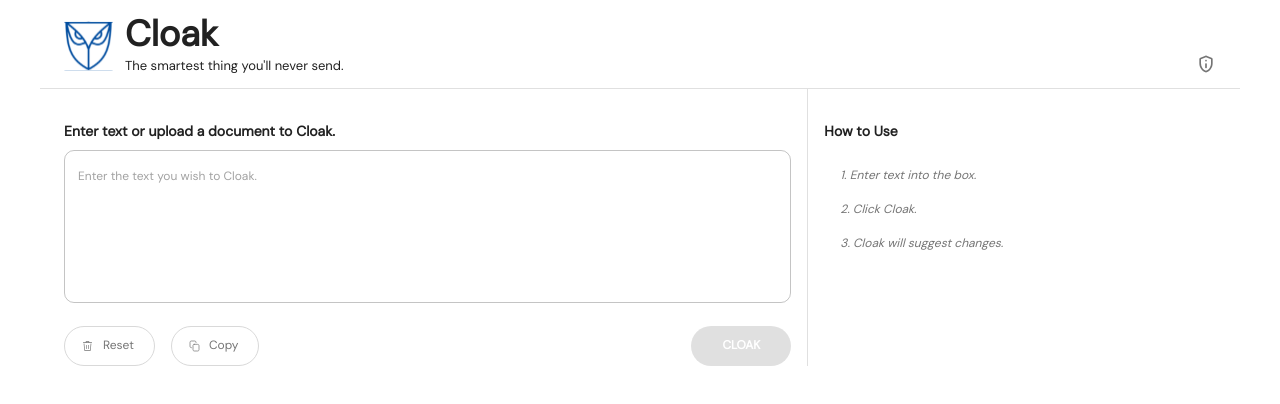
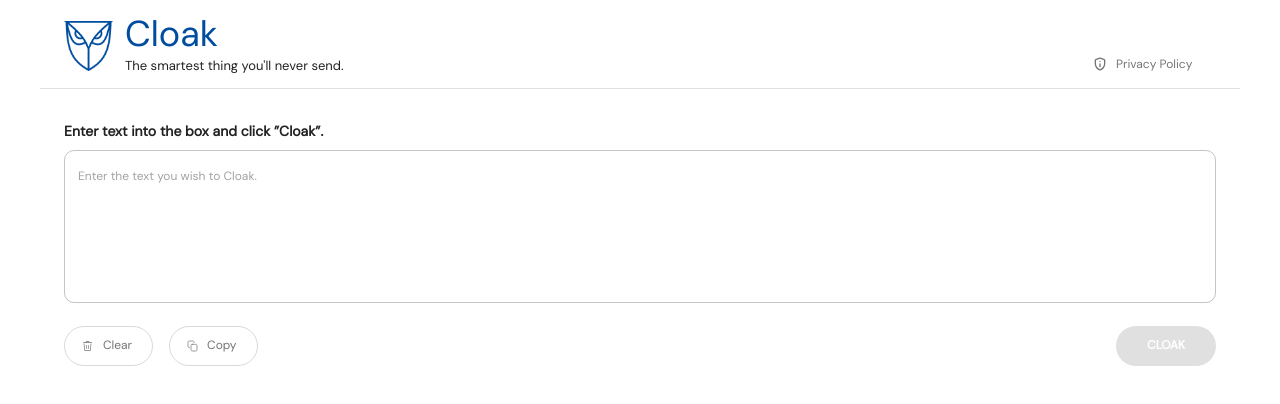
Before and after one commit to aishwarya1712/cloak-ui, a React (Vite) app: page / in a window 1280 px wide. Shown: the top 404 px of the page. Built offline with nearby package versions, Linux system fonts and the light colour scheme.

Commit message:
feat(ui): updated design based on usability testing

```diff
--- a/src/components/CloakForm.jsx
+++ b/src/components/CloakForm.jsx
@@ -10,8 +10,6 @@
   AccordionSummary,
   AccordionDetails,
   Checkbox,
-  List,
-  ListItem,
   CircularProgress,
 } from '@mui/material';
 import RoundedOutlinedButton from './RoundedOutlinedButton';
@@ -27,7 +25,7 @@
 import questionIcon from "../assets/icons/stash_question-light.svg"
 import piiReasoning from '../data/pii_reasoning.json'
 import ConfirmModal from './ConfirmModal';
-import cloakIcon from "../assets/icons/CloakIcon.svg"
+import cloakIcon from "../assets/icons/CloakIcon.png"
 
 export default function CloakForm() {
   //Can you help me plan a vacation? My name is Emily Davis, and I live in Dallas, Texas. I'm looking to go to Hawaii next month with my family for my birthday, which is on May 10th. I'd like to book flights from Dallas/Fort Worth Airport to Honolulu. What should my itinerary be?"
@@ -57,7 +55,7 @@
     }
   };
 
-  const storageAPI = React.useMemo(() => {
+  const storageAPI = useMemo(() => {
     if (
       typeof window !== "undefined" &&
       window.chrome &&
@@ -141,10 +139,6 @@
     }
   };
 
-  const handleUpload = () => {
-    // TODO: integrate file picker and extract content
-  };
-
   useEffect(() => {
     const handleManualCopy = (e) => {
       // Check if the selection is within our redacted text container
@@ -208,9 +202,11 @@
 
   // Helper: Replace only the first occurrence of searchStr in str with replacement.
   const replaceFirstOccurrence = (str, searchStr, replacement) => {
-    const pos = str.indexOf(searchStr);
-    if (pos === -1) return str;
-    return str.slice(0, pos) + replacement + str.slice(pos + searchStr.length);
+   // escape any regex-special chars in searchStr
+   const escaped = searchStr.replace(/[.*+?^${}()|[\]\\]/g, '\\$&');
+   // new RegExp(..., 'i') will match case-insensitively
+   const re = new RegExp(escaped, 'i');
+   return str.replace(re, replacement);
   };
 
   async function callStreamingApi() {
@@ -308,13 +304,21 @@
   // replace the first occurrence of each accepted suggestion's original_text with its precomputed redacted_value.
   const handleAcceptSelected = () => {
     let newText = text;
+    const lowerNewText = newText.toLowerCase();
     // We'll process accepted suggestions in order of appearance.
     const accepted = piiData
       .filter(item => selectedPiiIds.includes(item.id))
-      .sort((a, b) => newText.indexOf(a.pii_text) - newText.indexOf(b.pii_text));
-    accepted.forEach((item) => {
+      .sort((a, b) => {
+        const idxA = lowerNewText.indexOf(a.pii_text.toLowerCase());
+        const idxB = lowerNewText.indexOf(b.pii_text.toLowerCase());
+        return idxA - idxB;
+      });
+
+    // do the replacements (case-insensitive)
+    accepted.forEach(item => {
       newText = replaceFirstOccurrence(newText, item.pii_text, item.redacted_value);
     });
+
     setText(newText);
     // Remove accepted suggestions from piiData.
     const remaining = piiData.filter(item => !selectedPiiIds.includes(item.id));
@@ -341,12 +345,6 @@
           minHeight: '160px', maxHeight: '340px', fontSize: '12px', overflowY: "scroll", borderRadius: "10px", lineHeight: "20px"
         }}
       >
-        <Stack direction="row" alignItems="center" spacing={1} sx={{ mb: "12px" }}>
-          <img src={shieldIcon} alt="Shield icon" />
-          <Typography sx={{ color: "#757575", fontStyle: "italic", fontSize: "12px" }}>
-            Cloak did not find any personal information! Learn more...
-          </Typography>
-        </Stack>
         {plainText}
       </Box>
     );
@@ -376,8 +374,9 @@
             onChange={(e) => setText(e.target.value)}
             sx={{ minHeight: '160px', maxHeight: '340px', overflowY: "scroll" }}
             InputProps={{
-              style: {fontSize: '12px', borderRadius: "10px", lineHeight: "20px" },
+              style: {fontSize: '12px', borderRadius: "10px", lineHeight: "20px"},
             }}
+            disabled={isLoading}
           />
         </Box>
       );
@@ -390,12 +389,6 @@
             minHeight: '160px', maxHeight: '340px', fontSize: '12px', overflowY: "scroll",  borderRadius: "10px",lineHeight: "20px"
           }}
         >
-          <Stack direction="row" alignItems="center" spacing={1} sx={{ mb: "12px" }}>
-            <img src={shieldIcon} alt="Shield icon" />
-            <Typography sx={{ color: "#757575", fontStyle: "italic", fontSize: "12px" }}>
-              Cloak found {piiData ? piiData.length : 0} instances of personal information. Learn more...
-            </Typography>
-          </Stack>
           {getHighlightedComponents(text, piiData)}
         </Box>
       );
@@ -433,52 +426,38 @@
     }
   };
 
-  const instructionLists = {
-    edit: [
-      "1. Enter text into the box.",
-      "2. Click Cloak.",
-      "3. Cloak will suggest changes."
-    ],
-    no_pii: [
-      "4. Nice work! There appears to be no personal information to Cloak. Click “Reset” to restart."
-    ],
-    uncloak: [
-      "6. Enter the AI tool's response into the box.",
-      "7. Click “Uncloak” to replace Cloaked terms with their original counterparts."
-    ],
-    final: [
-      "8. Copy the Uncloaked text.",
-      "9. When you're done, click “Reset”."
-    ]
-  };
+  // "edit", "highlight", "redacted", "no_pii", "uncloak", "final"
+  const labelInstructions = {
+    edit: "Enter text into the box and click ”Cloak”.",
+    highlight: "Select the changes you wish to make and click “Accept”.",
+    redacted: "Copy the Cloaked text and paste it into your AI tool of choice.",
+    no_pii: "Click “Clear” to Cloak a new piece of text.",
+    uncloak: "Enter the response from your AI tool into the box and click “Uncloak”.",
+    final: "Your text is now Uncloaked! When you're done, click “Clear”"
+  }
 
-  const InstructionBlock = ({ items }) => (
-    <>
-      <Typography sx={{ fontSize: '14px' }} mt={4} mb={1} fontWeight={700}>
-        How to Use
-      </Typography>
-      <List sx={{ color: "#757575", fontStyle: "italic", fontSize: "12px" }}>
-        {items.map((text, i) => (
-          <ListItem key={i}>{text}</ListItem>
-        ))}
-      </List>
-    </>
-  );
+  const subtext = {
+    highlight: <Typography sx={{ color: "#757575", fontStyle: "italic", fontSize: "12px" }}>
+    Cloak found {piiData ? piiData.length : 0} instances of personal information.
+  </Typography>,
+    no_pii: <Typography sx={{ color: "#757575", fontStyle: "italic", fontSize: "12px" }}>Nice work! There appears to be no personal information to Cloak.</Typography>
+  }
+
+  const renderLabelArea = () => {
+    if(labelInstructions[mode]){
+      return labelInstructions[mode]
+    }
+  }
 
   const renderSuggestionArea = () => {
-    // Simple instruction modes
-    if (instructionLists[mode]) {
-      return <InstructionBlock items={instructionLists[mode]} />;
-    }
-
     // Complex PII highlight/redacted mode
-    if (mode === "highlight" || mode === "redacted") {
+    if (mode === "highlight" || mode === "no_pii") {
       return (
         <Stack spacing={1} mt={4} mb={1}>
-          <InstructionBlock items={[
-            "4. Select the changes you wish to make. Then click “Accept”.",
-            "5. Copy the Cloaked text and paste it into your AI tool of choice. Then click “Next”."
-          ]} />
+          <Typography sx={{ fontSize: '14px' }} mt={4} mb={1} fontWeight={700}>
+            Suggested Changes
+          </Typography>
+          {subtext[mode]}
 
           {piiData.map(e => (
             <Accordion
@@ -546,12 +525,6 @@
     return null;
   };
 
-
-  const handleLearnMore = () => {
-    // pass
-    setPrivacyModalOpen(false)
-  }
-
   return (
     <Container sx={{ py: 2 }}>
       {/* Header */}
@@ -559,14 +532,17 @@
         {/* <Box sx={{ width: 49, height: 49, bgcolor: '#004D9F' }} /> */}
         <img src={cloakIcon} alt="Cloak Icon" style={{ width: "49px", height: "50px"}} />
         <Box sx={{ flexGrow: 1 }}>
-          <Typography sx={{ fontSize: '36px', lineHeight: 1 }} fontWeight={700}>
+          <Typography sx={{ fontSize: '36px', lineHeight: 1, color: "#004D9F" }}>
             Cloak
           </Typography>
           <Stack direction="row" justifyContent={"space-between"}>
             <Typography sx={{ fontSize: '13px', mt: 0.5 }}>
               The smartest thing you'll never send.
             </Typography>
-            <img src={shieldInfoIcon} alt="shield info icon" style={{cursor: "pointer"}} onClick={() => setPrivacyModalOpen(true)}/>
+            <Stack direction={"row"} alignItems={"center"} spacing={1} sx={{cursor: "pointer"}} onClick={() => setPrivacyModalOpen(true)}>
+              <img src={shieldInfoIcon} alt="shield info icon" style={{cursor: "pointer", height: "16px"}} />
+              <Typography sx={{width: "100px", fontSize: "12px", color: "#757575"}}>Privacy Policy</Typography>
+            </Stack>
           </Stack>
         </Box>
       </Stack>
@@ -576,16 +552,16 @@
       {/* Two sections: left (65%) and right (35%) */}
       <Stack direction="row" spacing={2} divider={<Divider orientation="vertical" flexItem />}>
         {/* Left side - 65% */}
-        <Box sx={{ width: '65%' }}>
+        <Box sx={{ width: mode === 'highlight' ? '65%': '100%' }}>
           <Typography sx={{ fontSize: '14px' }} mt={4} mb={1} fontWeight={700}>
-            Enter text or upload a document to Cloak.
+            {renderLabelArea()}
           </Typography>
           {renderInputArea()}
           <Stack direction="row" spacing={2} mt={2} justifyContent="space-between">
             <Stack direction={"row"} spacing={2}>
             <RoundedOutlinedButton
               icon={<img src={resetIcon} alt="Reset icon" />}
-              label="Reset"
+              label="Clear"
               onClick={() => setResetModalOpen(true)}
               sx = {{ fontStyle: "normal"}}
             />
@@ -614,7 +590,7 @@
                 disabled={!hasCopied}
               /> :
               <CTAButton
-                label={mode === "uncloak" ? "UNCLOAK" : "RESET"}
+                label={mode === "uncloak" ? "UNCLOAK" : "CLEAR"}
                 onClick={mode === "uncloak" ? handleUncloak : () => setResetModalOpen(true)}
                 sx={{ height: 40 }}
               />)
@@ -624,20 +600,20 @@
               open={uncloakModalOpen}
               onClose={() => setUncloakModalOpen(false)}
               titleIcon={<img src={questionIcon} alt="Question icon" />}
-              title="Do you want to Uncloak?"
-              description="Do you want to uncloak the response from your AI tool? Uncloaking will replace Cloaked terms with their original, non-redacted counterparts."
+              title="Optional: Do you want to Uncloak the response from your AI tool?"
+              description="Uncloaking will replace Cloaked terms with their original, non-redacted counterparts. This is an optional step."
               secondaryButton={
                 <SecondaryButton
-                  label="NO, RESET ALL"
+                  label="NO, CLEAR ALL"
                   onClick={handleReset}
                   sx={{ fontWeight: 'bold', height: 40 }}
                 />
               }
               ctaButton={
                 <CTAButton
-                  label="YES, PROCEED"
+                  label="YES, UNCLOAK"
                   onClick={handleModalAccept}
-                  sx={{ height: 40 }}
+                  sx={{ height: 40, fontWeight: "bold" }}
                 />
               }
             />
@@ -656,7 +632,7 @@
                }
                ctaButton={
                  <CTAButton
-                   label="YES, RESET ALL"
+                   label="YES, CLEAR ALL"
                    onClick={handleReset}
                    sx={{ height: 40 }}
                  />
@@ -674,13 +650,6 @@
                   <Typography>Our code is fully open source, and we never access or collect user data. You're in full control, always.</Typography>
                 </Stack>
                }
-               secondaryButton={
-                 <SecondaryButton
-                   label="LEARN MORE"
-                   onClick={handleLearnMore}
-                   sx={{ fontWeight: 'bold', height: 40 }}
-                 />
-               }
                ctaButton={
                  <CTAButton
                    label="GOT IT!"
@@ -693,11 +662,10 @@
 
         </Box>
         {/* Right side - 35% */}
-        <Box sx={{ width: '35%' }}>
+       {(mode === 'highlight' || mode === "no_pii" )&& <Box sx={{ width: '35%' }}>
           {renderSuggestionArea()}
-        </Box>
+        </Box>}
       </Stack>
-
     </Container>
   );
 }
```
Also changed, not shown: src/assets/icons/CloakIcon.png (added).
